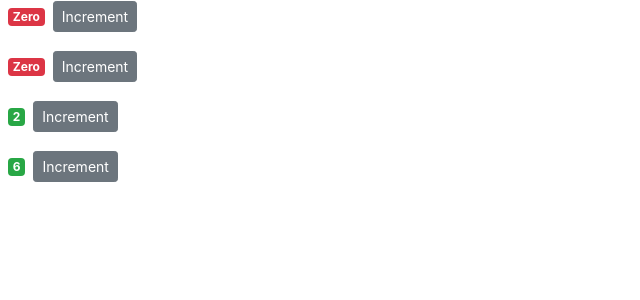
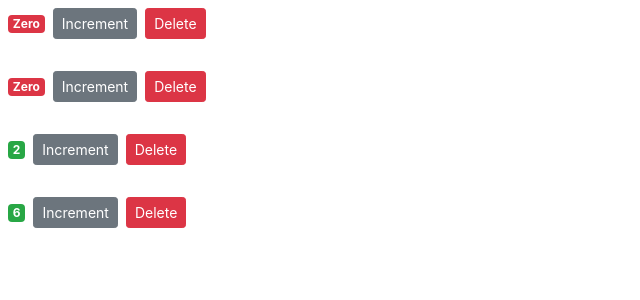
Before and after one commit to ajagannathan/react-app, a React (Create React App) app: page / in a window 1280 px wide. Shown: the top 300 px of the page, without its empty margins (0-640 px from the left). Built offline with nearby package versions, Linux system fonts and the light colour scheme.

Commit message:
Added delete event handler in parent component

```diff
--- a/src/components/counter.jsx
+++ b/src/components/counter.jsx
@@ -42,7 +42,7 @@ class Counter extends Component {
     render() {
         // this.props is javascript object that holds attributes of the counter generated in counters.jsx
         //It can be used to set default values in the state {} object
-        console.log("prop " + this.props.value);
+        //console.log("prop " + this.props.children);
 
         // 1. This is a jsx expression that Babel compiles to a call to React.createElement()
         //    Although we dont explicitly call React.createElement we nee to import React
@@ -60,7 +60,6 @@ class Counter extends Component {
             //4. When adding a list, key={} attribute is given for React to identify each item in the list
             //   So that when the state of the element changes in virtual DOM it knows where to update in actual DOM
             <React.Fragment>
-                {/* <h1>Hello React</h1> */}
                 <span className={this.getClassType()}>
                     {this.validateCount()}
                 </span>
@@ -72,6 +71,15 @@ class Counter extends Component {
                     className="btn btn-secondary btn-sm"
                 >
                     Increment
+                </button>
+                {/* {this.props.children} */}
+                <button
+                    className="btn btn-danger btn-sm m-2"
+                    onClick={() => this.props.onDelete(this.props.id)} //The component that owns the state s responsible to modify it.
+                    //Therefore the event is raised from child component and
+                    //it is handled by the parent component
+                >
+                    Delete
                 </button>
                 <ul>
                     {
--- a/src/components/counters.jsx
+++ b/src/components/counters.jsx
@@ -3,11 +3,19 @@ import Counter from "./counter";
 class Counters extends Component {
     state = {
         counter_array: [
+            { id: 1, value: 0 },
             { id: 2, value: 0 },
-            { id: 1, value: 0 },
             { id: 3, value: 2 },
             { id: 4, value: 6 },
         ],
+        children_array: ["child 1", "child 2", "child 3"],
+    };
+    handleDelete = (counter_id) => {
+        const updatedCounterArray = this.state.counter_array.filter(
+            (item) => item.id !== counter_id
+        );
+        this.setState({ counter_array: updatedCounterArray });
+        console.log("ID : ", updatedCounterArray);
     };
     render() {
         return (
@@ -16,8 +24,16 @@ class Counters extends Component {
                     <Counter
                         key={count.id}
                         value={count.value}
-                        selected={true}
-                    />
+                        id={count.id} //Although key and id attributes are the same, the key is inaccessible
+                        //from this.props. It is used internally by react to update the DOM.
+                        //So we must provide another id to reference the component
+                        onDelete={this.handleDelete}
+                    >
+                        {this.state.children_array.map((child) => (
+                            <h4 key={child}>{child}</h4> //Children can be accessed using
+                            //this.props.children in counter Component
+                        ))}
+                    </Counter>
                 ))}
             </div>
         );
```
